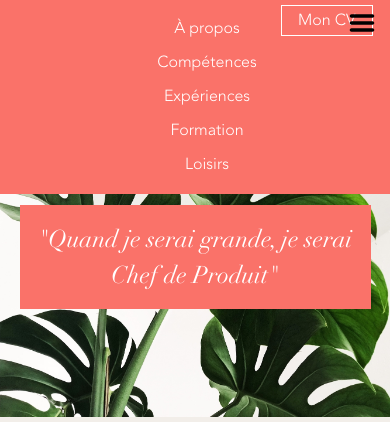
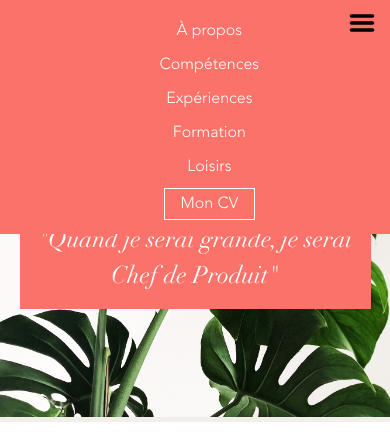
Before and after one commit to jeannecatteau/jeannecatteau.github.io, a plain HTML site: page index.html in a window 390 px wide. Both pictures are taken after a click on the button 362 px from the left and 25 px from the top of the page. Shown: the top 432 px of the page. Drawn offline with Linux system fonts and the light colour scheme.

Commit message:
Make resume button responsive

```diff
--- a/index.css
+++ b/index.css
@@ -83,7 +83,7 @@ strong {
   display: flex;
   justify-content: center;
   margin: 0;
-  padding: 0.75rem;
+  padding: 0.9rem;
   top: 0;
   position: sticky;
   position: -webkit-sticky; /* Safari */
@@ -157,12 +157,21 @@ strong {
 
 .resume-button {
   position: absolute;
-  top: 0.3rem;
+  top: 0.5rem;
   right: 10%;
-  padding: 0.35rem 1rem;
+  padding: 0.33rem 1rem;
   padding-top: 0.37rem;
   color: #ffffff;
   border: solid 1px #ffffff;
+}
+
+@media only screen and (max-width: 768px) {
+  .resume-button {
+    position: relative;
+    top: 0;
+    right: 0;
+    margin-top: 0.25rem;
+  }
 }
 
 /* Blocks */
```
